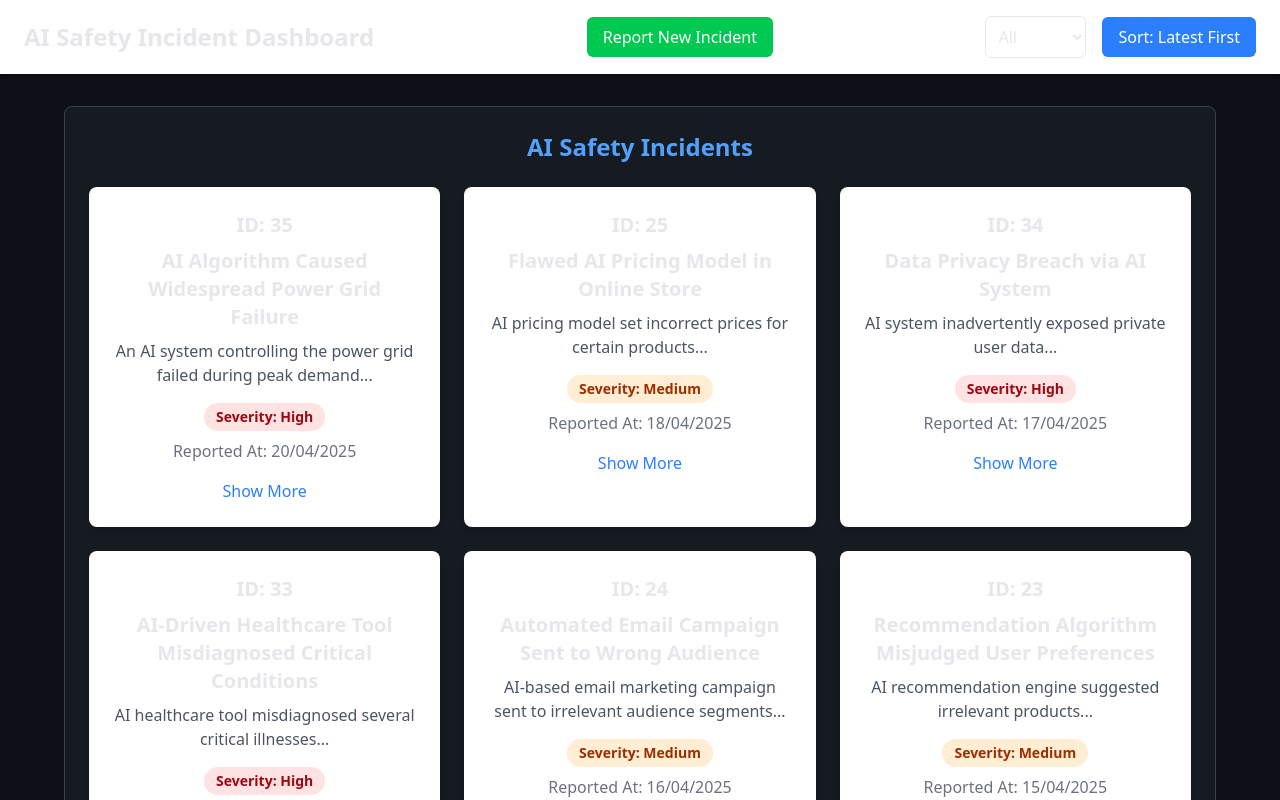
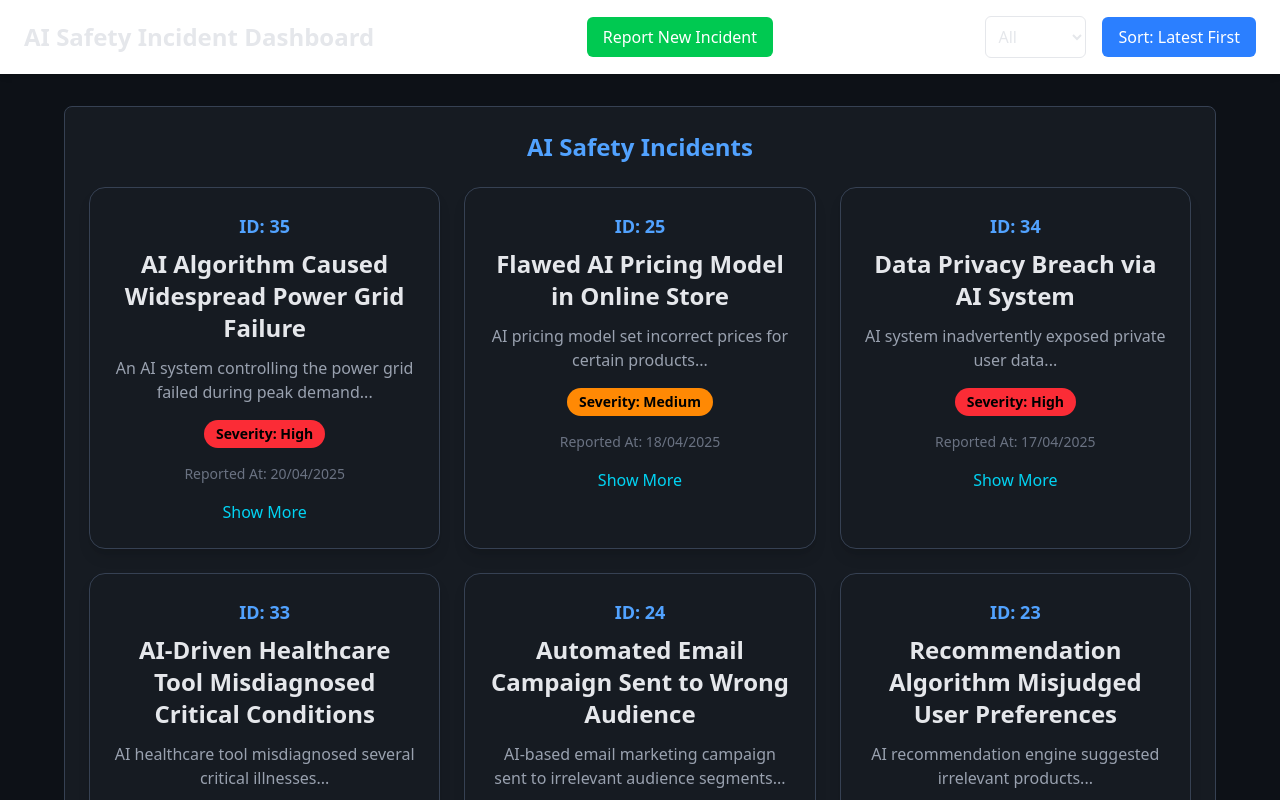
Before and after one commit to tomarabhishek1911/assignment-sparklehood, a React (Vite) app: page / in a window 1280 px wide. Shown: the top 800 px of the page. Built offline with nearby package versions, Linux system fonts and the light colour scheme.

Commit message:
Update DisplayCard.tsx

```diff
--- a/src/DisplayCard.tsx
+++ b/src/DisplayCard.tsx
@@ -17,33 +17,33 @@ const DisplayCard: React.FC<DisplayCardProps> = ({ incident }) => {
   const [showMore, setShowMore] = useState(false);
 
   const severityColors: { [key: string]: string } = {
-    Low: 'bg-yellow-100 text-yellow-800',
-    Medium: 'bg-orange-100 text-orange-800',
-    High: 'bg-red-100 text-red-800',
+    Low: 'bg-yellow-500 text-black',
+    Medium: 'bg-orange-400 text-black',
+    High: 'bg-red-500 text-black',
   };
 
   return (
-    <div className="p-6 bg-white rounded-lg shadow-md transition transform hover:-translate-y-2 hover:shadow-2xl hover:bg-gray-50 cursor-pointer">
-      <h1 className="text-xl font-semibold mb-2">ID: {incident.id}</h1>
-      <h3 className="text-xl font-semibold mb-2">{incident.title}</h3>
+    <div className="p-6 bg-[#161b22] border border-gray-700 rounded-2xl shadow-lg transition transform hover:-translate-y-2 hover:shadow-2xl hover:bg-[#1f2733] cursor-pointer">
+      <h1 className="text-lg font-semibold text-blue-400 mb-2">ID: {incident.id}</h1>
+      <h3 className="text-2xl font-bold text-gray-200 mb-3">{incident.title}</h3>
 
-      <p className="text-gray-600 mb-4">{incident.description}</p>
+      <p className="text-gray-400 mb-4">{incident.description}</p>
 
       <div className={`inline-block px-3 py-1 rounded-full text-sm font-semibold ${severityColors[incident.severity]}`}>
         Severity: {incident.severity}
       </div>
 
-      <p className="text-gray-500 mt-2">
-  Reported At: {new Date(incident.reported_at).toLocaleDateString('en-GB')}
-</p>
+      <p className="text-gray-500 mt-4 text-sm">
+        Reported At: {new Date(incident.reported_at).toLocaleDateString('en-GB')}
+      </p>
 
       {showMore && (
-        <p className="text-gray-700 mt-4">{incident.long_description}</p>
+        <p className="text-gray-300 mt-4">{incident.long_description}</p>
       )}
 
       <button
         onClick={() => setShowMore(!showMore)}
-        className="mt-4 text-blue-500 hover:underline"
+        className="mt-4 text-cyan-400 hover:underline focus:outline-none"
       >
         {showMore ? 'Show Less' : 'Show More'}
       </button>
```
